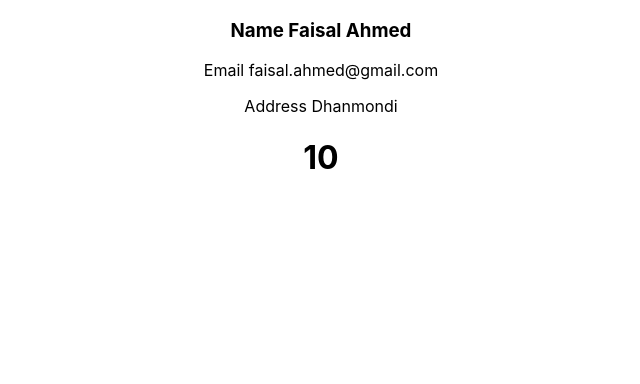
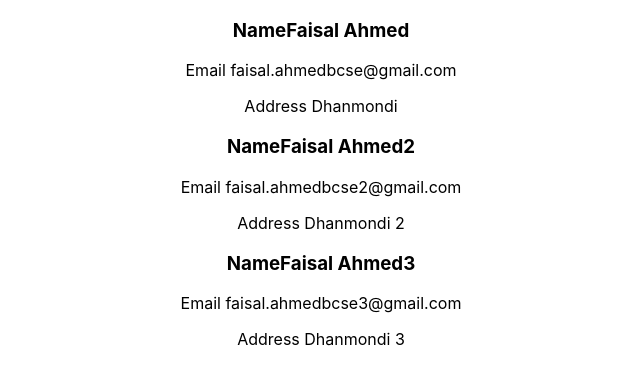
Before and after one commit to NerdFaisal404/React-JS-Learning, a React (Create React App) app: page / in a window 1280 px wide. Shown: the top 384 px of the page, without its empty margins (319-959 px from the left). Built offline with nearby package versions, Linux system fonts and the light colour scheme.

Commit message:
state added

```diff
--- a/src/App.js
+++ b/src/App.js
@@ -1,20 +1,42 @@
-import React, { Component } from 'react';
+import React, { Component } from 'react'
 import logo from './logo.svg';
 import './App.css';
 import First from './components/First'
 import Counter from './components/counter/Counter'
 
-function App() {
+class App extends Component {
 
-  return (
-    <div className="App">
+  constructor(props) {
+    super(props)
+    this.state = {
+      persons: [
+        { name: 'Faisal Ahmed', email: 'faisal.ahmedbcse@gmail.com', address: 'Dhanmondi' },
+        { name: 'Faisal Ahmed2', email: 'faisal.ahmedbcse2@gmail.com', address: 'Dhanmondi 2' },
+        { name: 'Faisal Ahmed3', email: 'faisal.ahmedbcse3@gmail.com', address: 'Dhanmondi 3' }
 
-      <First name=" Faisal Ahmed" email="faisal.ahmed@gmail.com"
-        address="Dhanmondi" />
+      ]
+    }
+  }
 
-      <Counter />
-    </div>
-  );
+
+  render() {
+
+    return (
+      <div className="App">
+
+        {this.state.persons.map((item, key) =>
+          <First name={item.name} email={item.email}
+            address={item.address} />
+        )}
+
+        {/* <First name={this.state.person[0].name} email={this.state.person[0].email}
+          address={this.state.person[0].address} />
+
+        <Counter /> */}
+      </div>
+    );
+  }
 }
 
+
 export default App;
```
Also changed, not shown: package.json (line endings or trailing spaces), 1 other file (tests, documents, lock files or other folders).
